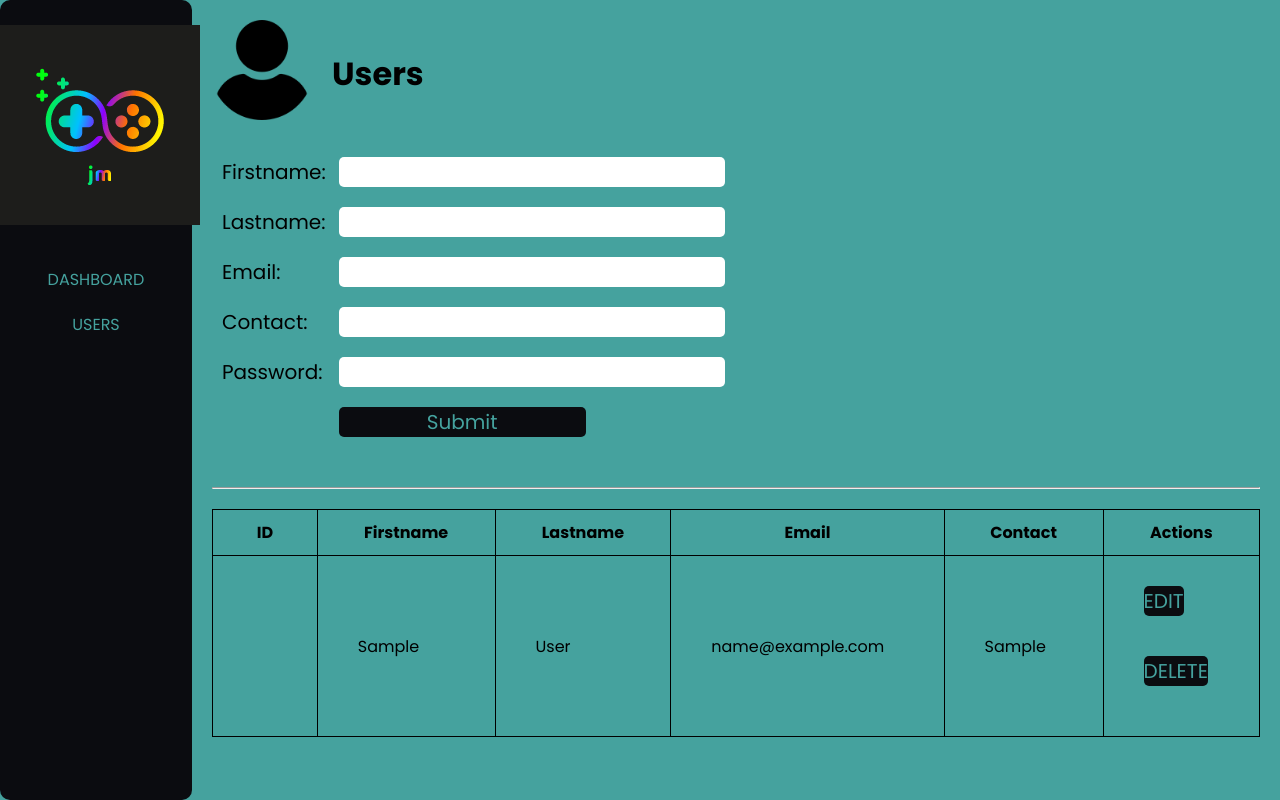
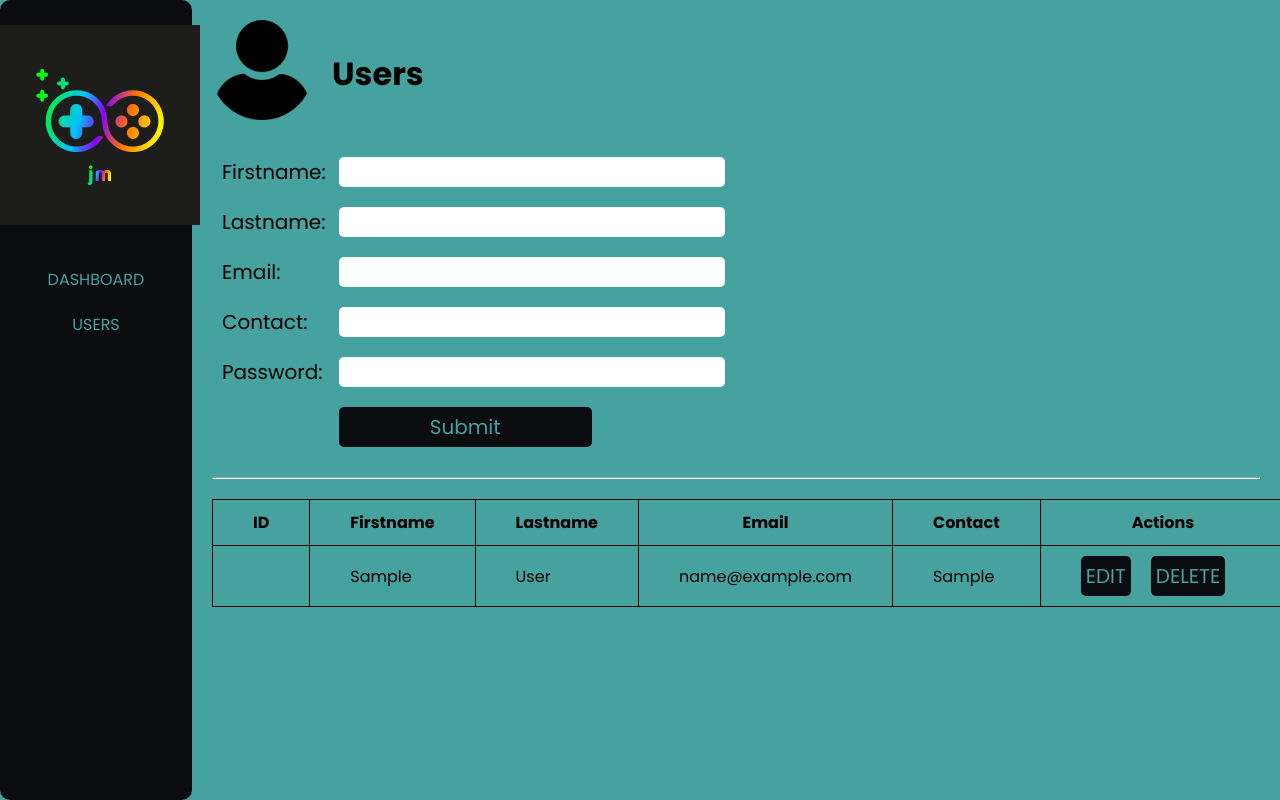
Before and after one commit to markmallow/WebDev_1st, a PHP site: page /users/users.php in a window 1280 px wide. Run offline with PHP 8.4, Linux system fonts and the light colour scheme; tables that the repository leaves empty or names only in its code hold one stand-in row (values such as "Sample post"); data that the repository does not hold is empty.

Commit message:
Add files via upload

```diff
--- a/includes/header.php
+++ b/includes/header.php
@@ -11,8 +11,8 @@
             <div class="sidebar">
                 <img src="../images/logo.png" alt="logo">
                 <ul>
-                    <li><a href="dashboard.php">DASHBOARD</a></li>
-                    <li><a href="users.php">USERS</a></li>
+                    <li><a href="../startup/index.php">DASHBOARD</a></li>
+                    <li><a href="../users/users.php">USERS</a></li>
                 </ul>
             </div>
         </header>
--- a/style/usersStyle.css
+++ b/style/usersStyle.css
@@ -29,8 +29,8 @@
    color: #45a29e;
 }
 .container form #sub{
-    height: 30px;
-    width: 247px;
+    width: 253px;
+    padding: 5px;
 }
 .container hr{
     margin: 20px 0px;
@@ -43,3 +43,13 @@
     border-collapse: collapse;
     padding: 10px 40px;
 }
+.container table tr td #actButtons{
+    margin: 0;
+    display: flex;
+    justify-content: space-between;
+}
+.container table tr td #actButtons form, input[type=submit]{
+    margin: 0;
+    margin-right: 10px;
+    padding: 5px;
+}
--- a/users/users.php
+++ b/users/users.php
@@ -56,8 +56,9 @@
                 <td><?php echo $result["lastname"] ?></td>
                 <td><?php echo $result["email"] ?></td>
                 <td><?php echo $result["contact"] ?></td>
-                <td>
-                    <form action="update.php" method="post">
+                <td id = "actButtons">
+                    <div id = "actButtons">
+                        <form id="frmEdit" action="update.php" method="post">
                             <input type="submit" name="btnEdit" value="EDIT">
                             <input type="hidden" name="id" value="<?php echo $result ["ID"]?>">
                             <input type="hidden" name="Firstname" value="<?php echo $result ["firstname"]?>">
@@ -66,10 +67,11 @@
                             <input type="hidden" name="Contact" value="<?php echo $result ["contact"]?>">
                             <input type="hidden" name="Password" value="<?php echo $result ["password"]?>">
                         </form>
-                    <form action="delete.php" method="post">
+                        <form id="frmDelete" action="delete.php" method="post">
                             <input type="submit" name="btnDelete" value="DELETE">
                             <input type="hidden" name="id" value="<?php echo $result ["ID"]?>">
                         </form>
+                    </div>
                 </td>
             </tr>
         <?php } ?>
```
Also changed, not shown: startup/index.php (added, +15 -0 lines). Lines whose indentation alone changed are shown as unchanged.
